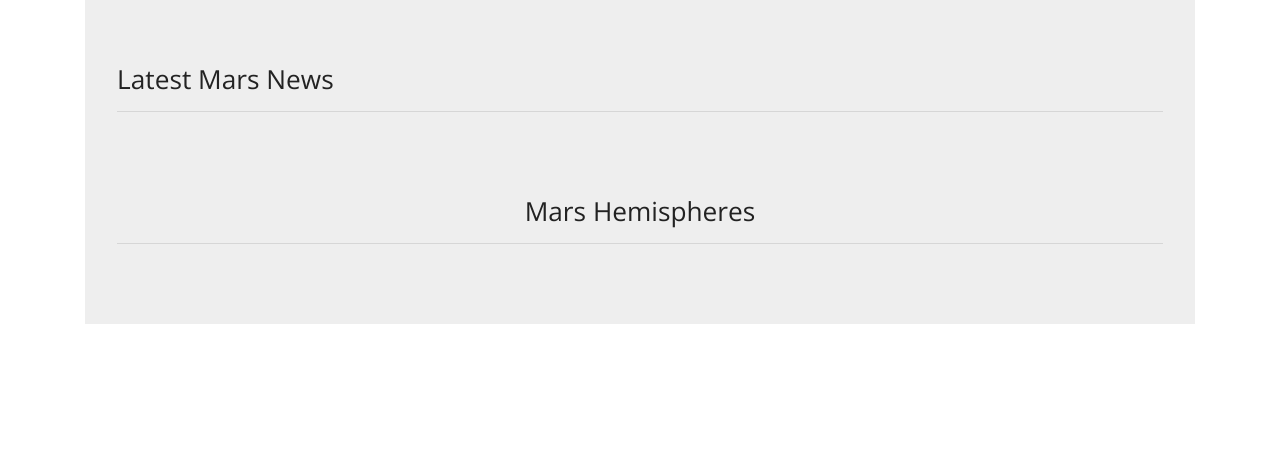
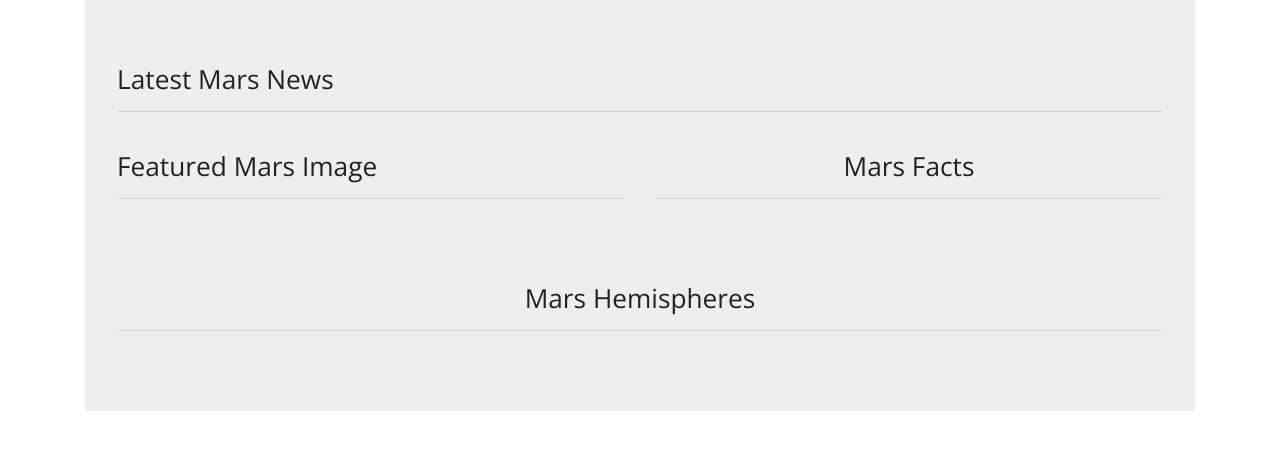
Before and after one commit to kioz-developer/web-scraping-challenge, a Flask app: page / in a window 1280 px wide. Shown: the part 55-505 px from the top of the page. Run offline with Flask 2, Linux system fonts and the light colour scheme; data that the repository does not hold is empty; some libraries are stand-ins or nearby versions.

Commit message:
Finishing site

```diff
--- a/Missions_to_Mars/site/templates/index.html
+++ b/Missions_to_Mars/site/templates/index.html
@@ -30,9 +30,15 @@
             <br>
             <div class="row">
                 <div class="col-md-6">
+                    <h3><strong>Featured Mars Image</strong></h3>
+                    <hr>
+                    <br>
                     <img src="{{ data.featured_image_url }}" width="100%" />
                 </div>
                 <div class="col-md-6 text-center">
+                    <h3><strong>Mars Facts</strong></h3>
+                    <hr>
+                    <br>
                     {{ data.facts_table|safe }}
                 </div>
             </div>
@@ -43,9 +49,9 @@
                     <hr>
                 </div>
             </div>
-            <div class="row">
+            <div class="row text-center">
                 {% for data_img in data.hemisphere_image_urls %}
-                <div class="card" style="width: 14rem;">
+                <div class="card" style="width: 15rem; margin-left: 12px;">
                     <img class="card-img-top" src="{{ data_img.img_url }}">
                     <div class="card-body">
                         <h5 class="card-title">{{ data_img.title }}</h5>
```
